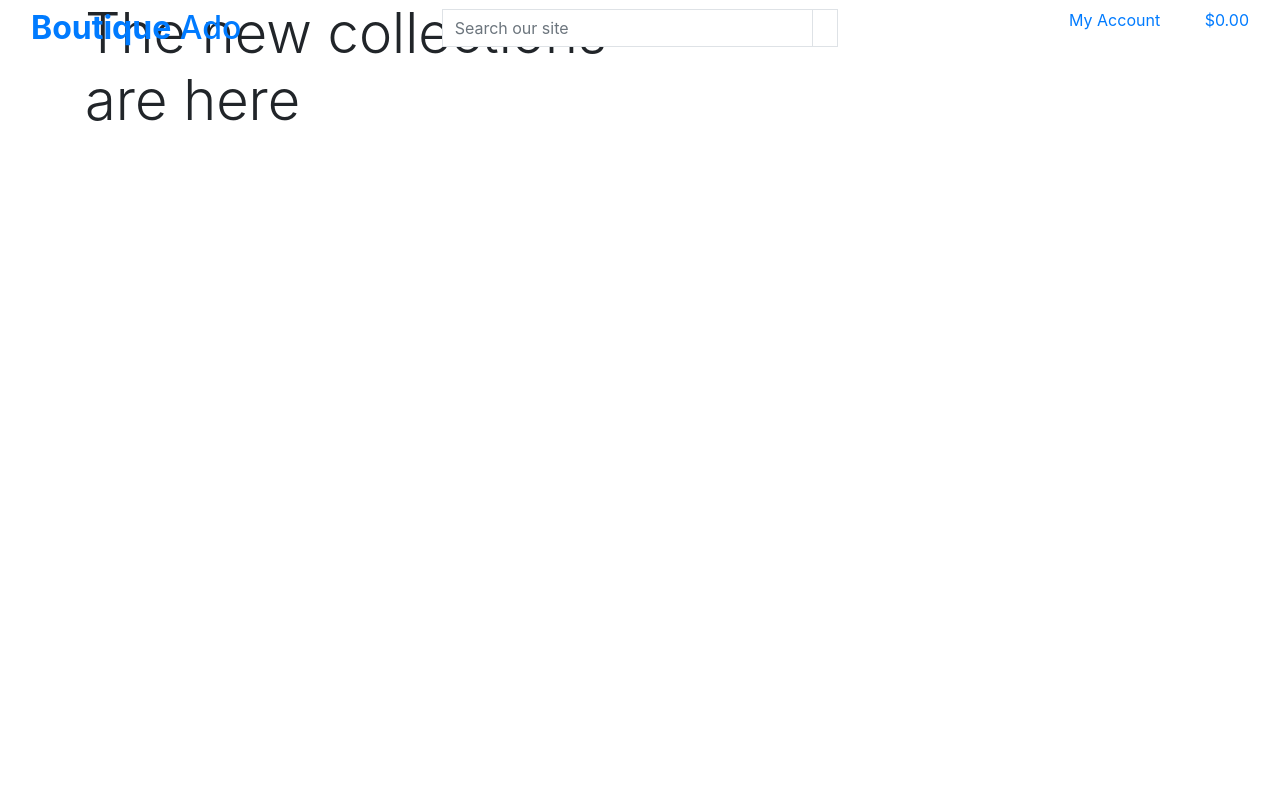
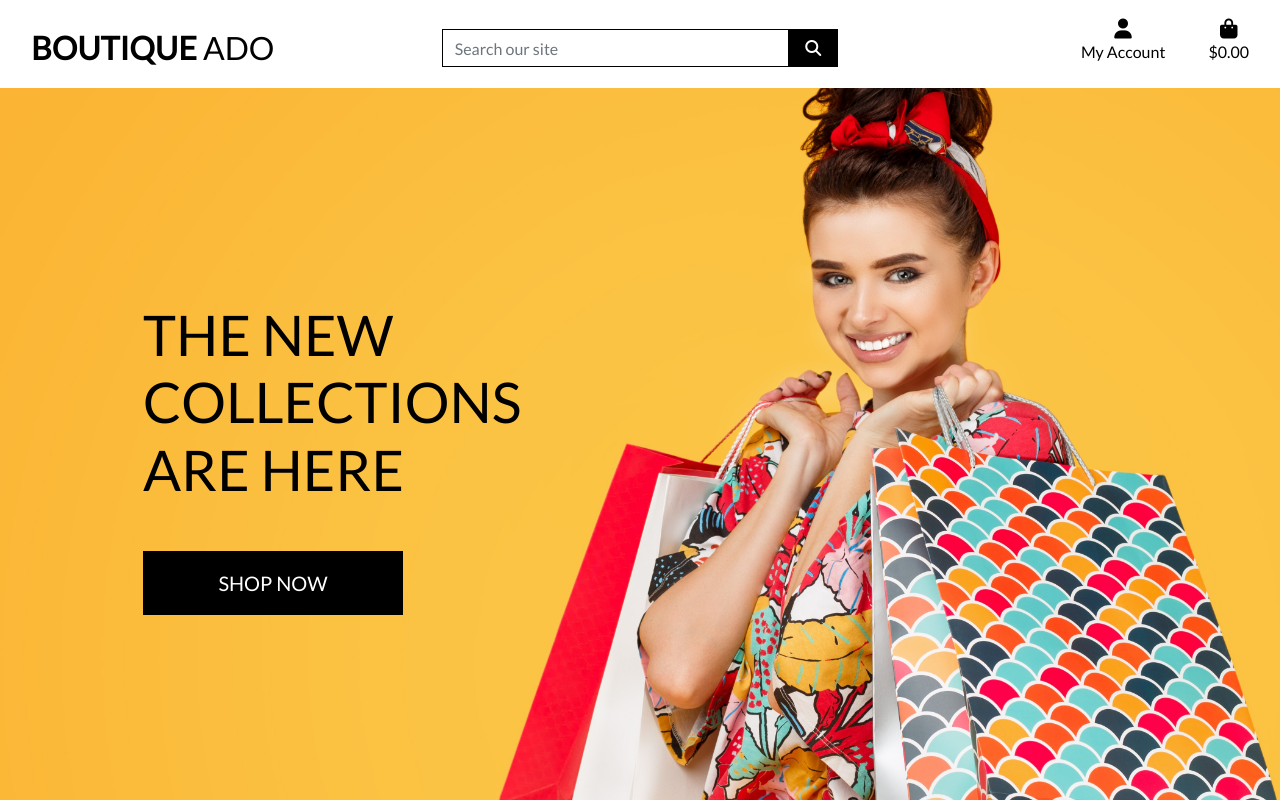
Before and after one commit to constantinadrian/boutique_ado_v1, a Django app: page / in a window 1280 px wide. Run offline with Django 3.2, Linux system fonts and the light colour scheme; some libraries are stand-ins or nearby versions.

Commit message:
completed home page header and css

```diff
--- a/boutique_ado/settings.py
+++ b/boutique_ado/settings.py
@@ -147,6 +147,11 @@ USE_TZ = True
 # https://docs.djangoproject.com/en/3.2/howto/static-files/
 
 STATIC_URL = '/static/'
+STATICFILES_DIRS = (os.path.join(BASE_DIR, 'static'),)
+
+MEDIA_URL = '/media/'
+MEDIA_ROOT = os.path.join(BASE_DIR, 'media')
+
 
 # Default primary key field type
 # https://docs.djangoproject.com/en/3.2/ref/settings/#default-auto-field
--- a/boutique_ado/urls.py
+++ b/boutique_ado/urls.py
@@ -15,9 +15,12 @@ Including another URLconf
 """
 from django.contrib import admin
 from django.urls import path, include
+from django.conf import settings
+from django.conf.urls.static import static
+
 
 urlpatterns = [
     path('admin/', admin.site.urls),
     path('accounts/', include("allauth.urls")),
     path('', include("home.urls"))
-]
+] + static(settings.MEDIA_URL, document_root=settings.MEDIA_ROOT)
--- a/home/templates/home/index.html
+++ b/home/templates/home/index.html
@@ -18,7 +18,7 @@
                 </h1>
                 <div class="my-5">
                     <h4>
-                        <a href="" class="shop-now-button btn btn-lg rounded-0 text-uppercase py-3"></a>
+                        <a href="" class="shop-now-button btn btn-lg rounded-0 text-uppercase py-3">Shop Now</a>
                     </h4>
                 </div>
             </div>
--- /dev/null
+++ b/static/css/base.css
@@ -0,0 +1,81 @@
+html {
+    height: 100%;
+}
+
+body {
+    background: url('/media/homepage_background_cropped.jpg') no-repeat center center fixed;
+    background-size: cover;
+    height: calc(100vh - 164px);
+    color: #555;
+    font-family: 'Lato';
+}
+
+/* from Bulma */
+.icon {
+    align-items: center;
+    display: inline-flex;
+    justify-content: center;
+    height: 1.5rem;
+    width: 1.5rem;
+}
+
+.logo-font {
+    text-transform: uppercase;
+}
+
+.main-logo-link {
+    width: fit-content;
+}
+
+.shop-now-button {
+    background: black;
+    color: white;
+    min-width: 260px;
+}
+
+.btn-black {
+    background: black;
+    color: white;
+}
+
+.shop-now-button:hover,
+.shop-now-button:active,
+.shop-now-button:focus,
+.btn-black:hover,
+.btn-black:active,
+.btn-black:focus {
+    background: #222;
+    color: white;
+}
+
+.text-black {
+    color: #000 !important;
+}
+
+.border-black {
+    border: 1px solid black !important;
+}
+
+/* -------------------------------- Media Queries */
+
+/* Slightly larger container on xl screens */
+@media (min-width: 1200px) {
+  .container {
+    max-width: 80%;
+  }
+}
+
+/* fixed top navbar only on medium and up */
+@media (min-width: 992px) {
+    .fixed-top-desktop-only {
+        position: fixed;
+        top: 0;
+        right: 0;
+        left: 0;
+        z-index: 1030;
+    }
+
+    .header-container {
+        padding-top: 164px;
+    }
+}
--- a/templates/base.html
+++ b/templates/base.html
@@ -13,8 +13,11 @@
         {% endblock %}
 
         {% block corecss %}
+            <script src="https://kit.fontawesome.com/a743d09ae8.js" crossorigin="anonymous"></script>
             <link rel="stylesheet" href="https://stackpath.bootstrapcdn.com/bootstrap/4.4.1/css/bootstrap.min.css" integrity="sha384-Vkoo8x4CGsO3+Hhxv8T/Q5PaXtkKtu6ug5TOeNV6gBiFeWPGFN9MuhOf23Q9Ifjh" crossorigin="anonymous">
-        {% endblock %}
+            <link rel="stylesheet" href="https://fonts.googleapis.com/css?family=Lato&display=swap">
+            <link rel="stylesheet" href="{% static 'css/base.css' %}">
+            {% endblock %}
 
         {% block extra_css %}
         {% endblock %}
@@ -32,7 +35,7 @@
     </head>
     <body>
         <header class="container-fluid fixed-top">
-            <div class="row">
+            <div id="topnav" class="row bg-white pt-lg-2 d-none d-lg-flex">
                 <div class="col-12 col-lg-4 my-auto py-1 py-lg-0 text-center text-lg-left">
                     <a href="{% url 'home' %}" class="nav-link main-logo-link">
                         <h2 class="logo-font text-black my-0"><strong>Boutique</strong> Ado</h2>
```
Also changed, not shown: media/homepage_background_cropped.jpg (added).
